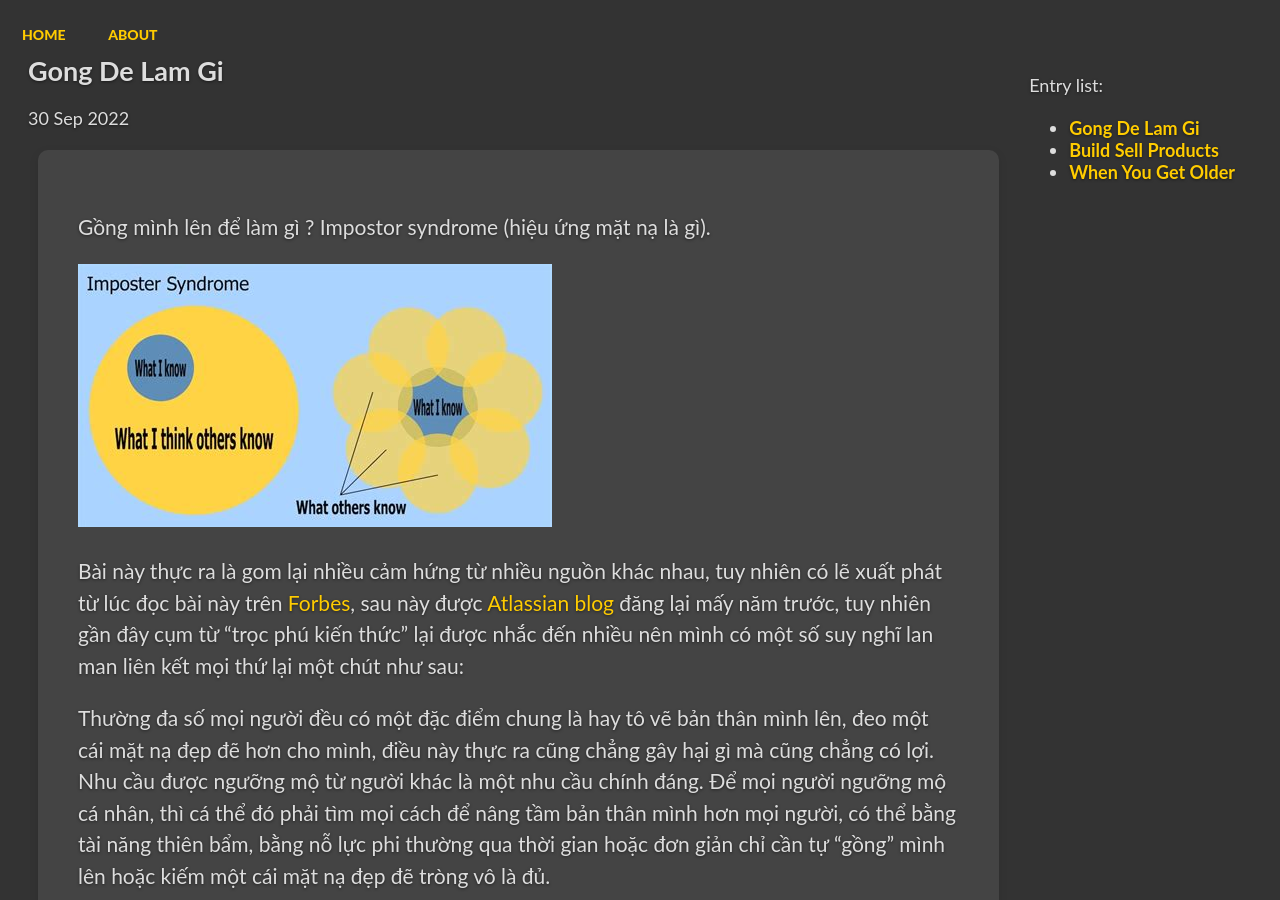
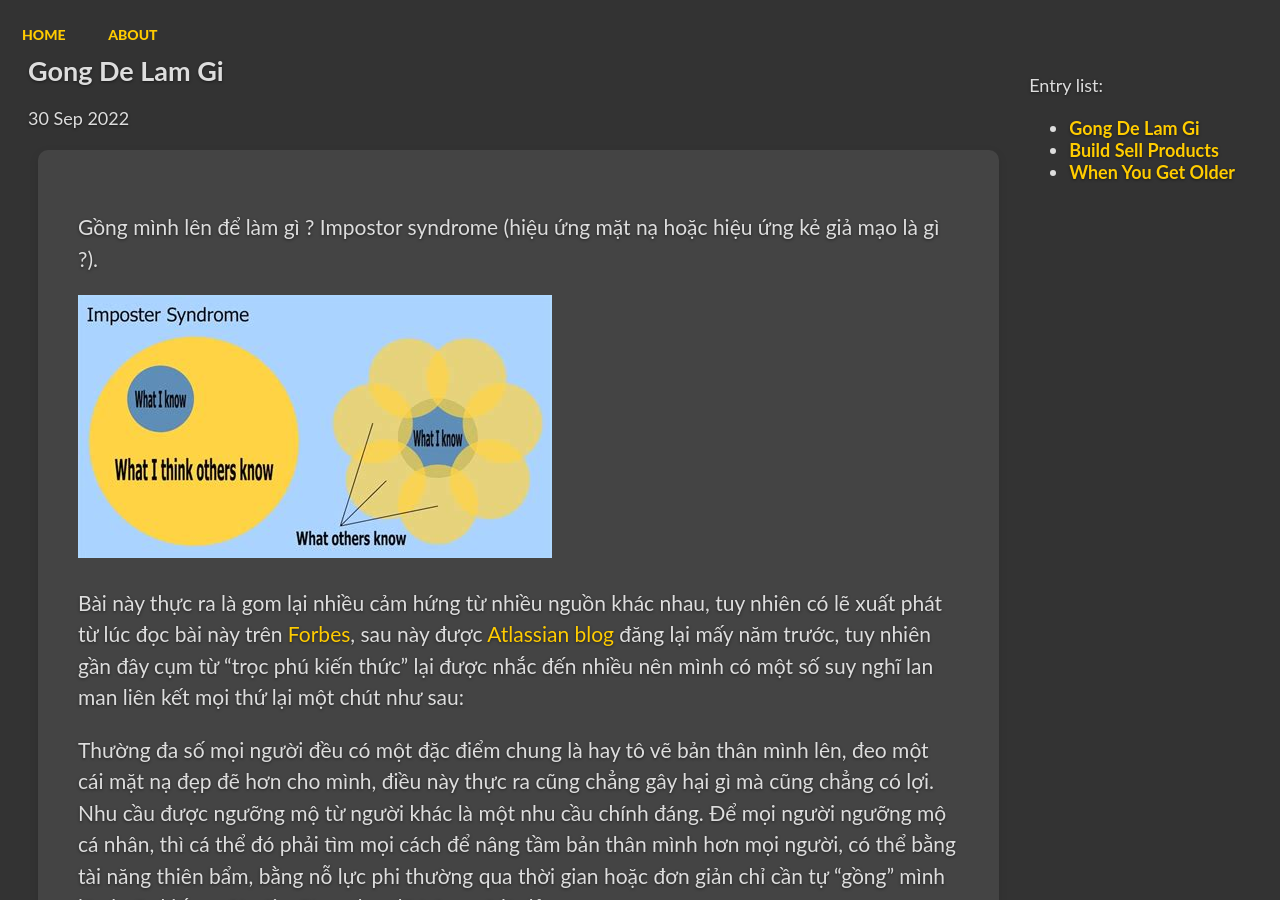
Before and after one commit to vdchuyen/chuyen-vn, a Jekyll site: the page built from _posts/2022-09-30-gong-de-lam-gi.md, in a window 1280 px wide and 900 px high. Built offline with Jekyll 4.4.1, drawn with Linux system fonts in a browser that asks for light colours; our own code applies the rules of GitHub Pages for plain Markdown files; Markdown is read by kramdown in place of the engine named in the settings.

Commit message:
Update 2022-09-30-gong-de-lam-gi.md

```diff
--- a/_posts/2022-09-30-gong-de-lam-gi.md
+++ b/_posts/2022-09-30-gong-de-lam-gi.md
@@ -1,4 +1,4 @@
-Gồng mình lên để làm gì ? Impostor syndrome (hiệu ứng mặt nạ là gì).
+Gồng mình lên để làm gì ? Impostor syndrome (hiệu ứng mặt nạ hoặc hiệu ứng kẻ giả mạo là gì ?).
 
 
 ![Imposter syndrome](https://raw.githubusercontent.com/vdchuyen/chuyen-vn/master/img/imposter.png)
```
